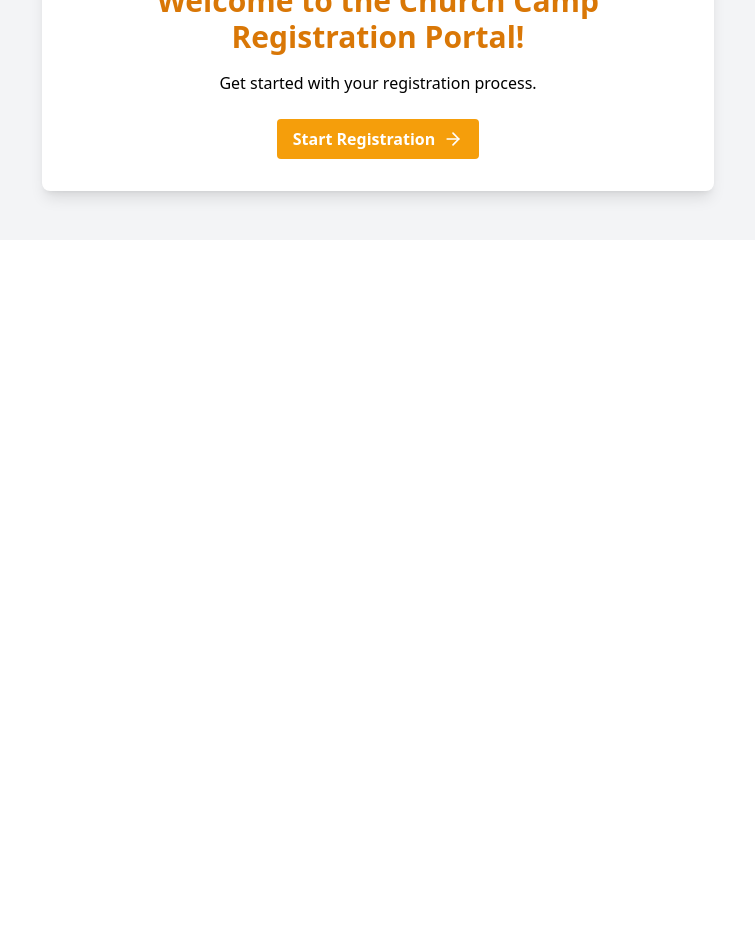
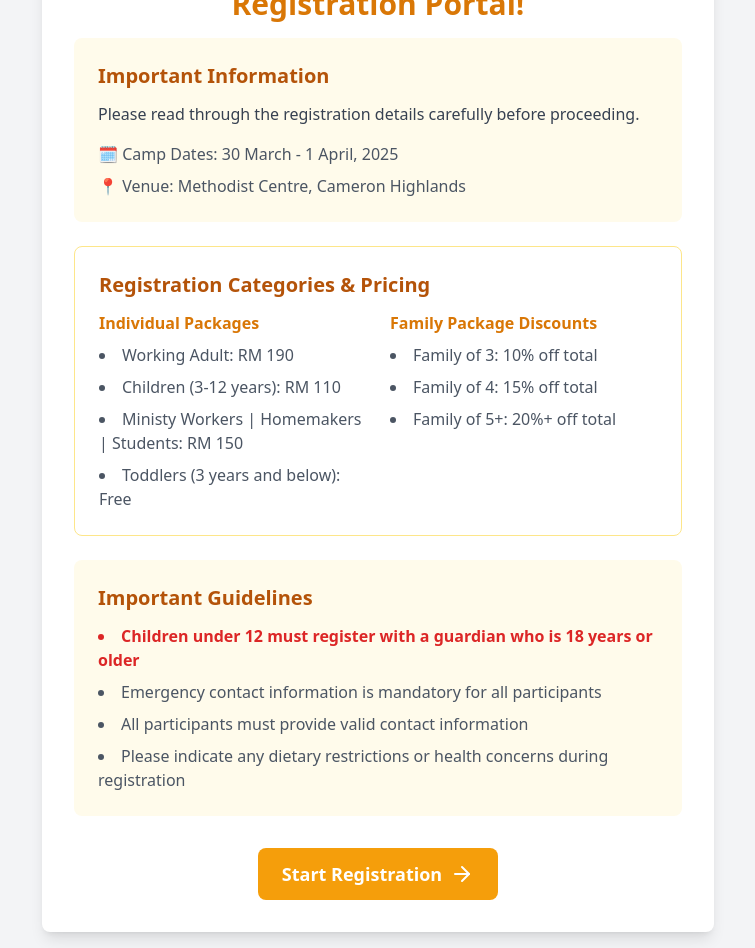
Before and after one commit to William2897/cc-registration-form, a React (Vite) app: page / in a window 1280 px wide. Shown: the part 560-1508 px from the top of the page, without its empty margins (262-1017 px from the left). Before the commit the page ends 800 px from the top, so only its background shows below. Built offline with nearby package versions, Linux system fonts and the light colour scheme.

Commit message:
Add emergency contact name field and validation in PersonalInfo component; enhance WelcomeScreen with registration details and guidelines

```diff
--- a/src/components/PersonalInfo.tsx
+++ b/src/components/PersonalInfo.tsx
@@ -19,6 +19,7 @@ const PersonalInfo: React.FC<PersonalInfoProps> = ({ formData, updateFormData, o
     maritalStatus: '',
     phoneNumber: '',
     emergencyContact: '',
+    emergencyContactName: '', // Add this line
     isGuardian: false,
     guardianName: '',
     guardianPhoneNumber: '',
@@ -39,6 +40,7 @@ const PersonalInfo: React.FC<PersonalInfoProps> = ({ formData, updateFormData, o
         maritalStatus: formData.maritalStatus || '',
         phoneNumber: formData.phoneNumber || '',
         emergencyContact: formData.emergencyContact || '',
+        emergencyContactName: formData.emergencyContactName || '', // Add this line
         guardianName: formData.guardianName || '',
         guardianPhoneNumber: formData.guardianPhoneNumber || '',
         guardianRelationship: formData.guardianRelationship || '',
@@ -98,6 +100,13 @@ const PersonalInfo: React.FC<PersonalInfoProps> = ({ formData, updateFormData, o
     // Validate Emergency Contact (Now Mandatory for All)
     if (!personalInfo.emergencyContact || personalInfo.emergencyContact.replace(/\D/g, '').length < 10) {
       newErrors.emergencyContact = 'Valid emergency contact is required';
+    }
+
+    // Validate Emergency Contact Name
+    if (!personalInfo.emergencyContactName.trim()) {
+      newErrors.emergencyContactName = 'Emergency contact name is required';
+    } else if (!/^[a-zA-Z\s]+$/.test(personalInfo.emergencyContactName)) {
+      newErrors.emergencyContactName = 'Emergency contact name must contain only alphabetic characters';
     }
 
     if (age < 12) {
@@ -278,9 +287,24 @@ const PersonalInfo: React.FC<PersonalInfoProps> = ({ formData, updateFormData, o
         {errors.emergencyContact && <p className="text-red-500 text-sm">{errors.emergencyContact}</p>}
       </div>
 
+      {/* Add this block after the emergency contact phone input */}
+      <div>
+        <label htmlFor="emergencyContactName" className="block mb-1">Emergency Contact Name</label>
+        <input
+          type="text"
+          id="emergencyContactName"
+          name="emergencyContactName"
+          value={personalInfo.emergencyContactName}
+          onChange={handleChange}
+          className="w-full p-2 border rounded"
+          required
+        />
+        {errors.emergencyContactName && <p className="text-red-500 text-sm">{errors.emergencyContactName}</p>}
+      </div>
+
       {age !== null && age < 12 && (
         <div className="bg-amber-50 p-4 rounded-lg space-y-4">
-          <h3 className="font-semibold">Parent/Guardian Information</h3>
+          <h3 className="font-semibold">Guardian Information</h3>
           <p className="text-sm text-gray-600">
             Required for participants under 12 years old
           </p>
--- a/src/components/WelcomeScreen.tsx
+++ b/src/components/WelcomeScreen.tsx
@@ -11,7 +11,7 @@ interface WelcomeScreenProps {
 
 const WelcomeScreen: React.FC<WelcomeScreenProps> = ({ onStart }) => {
   return (
-    <div className="text-center">
+    <div className="max-w-4xl mx-auto text-center">
       <img
         src={CC640x360}
         srcSet={`${CC640x360} 640w, ${CC1280x720} 1280w, ${CC1920x1080} 1920w`}
@@ -22,13 +22,64 @@ const WelcomeScreen: React.FC<WelcomeScreenProps> = ({ onStart }) => {
       <h1 className="text-3xl font-bold mb-4 text-amber-600">
         Welcome to the Church Camp Registration Portal!
       </h1>
-      <p className="mb-6">Get started with your registration process.</p>
+
+      <div className="text-left mb-8 space-y-6">
+        <section className="bg-amber-50 p-6 rounded-lg">
+          <h2 className="text-xl font-semibold mb-3 text-amber-700">Important Information</h2>
+          <p className="text-gray-700 mb-4">
+            Please read through the registration details carefully before proceeding.
+          </p>
+
+          <div className="space-y-2 text-gray-600">
+            <p>🗓️ Camp Dates: 30 March - 1 April, 2025</p>
+            <p>📍 Venue: Methodist Centre, Cameron Highlands</p>
+          </div>
+        </section>
+
+        <section className="bg-white p-6 rounded-lg border border-amber-200">
+          <h2 className="text-xl font-semibold mb-3 text-amber-700">Registration Categories & Pricing</h2>
+
+          <div className="grid md:grid-cols-2 gap-6">
+            <div>
+              <h3 className="font-semibold text-amber-600">Individual Packages</h3>
+              <ul className="list-disc list-inside space-y-2 mt-2 text-gray-600">
+                <li>Working Adult: RM 190</li>
+                <li>Children (3-12 years): RM 110</li>
+                <li>Ministy Workers | Homemakers | Students: RM 150</li>
+                <li>Toddlers (3 years and below): Free</li>
+              </ul>
+            </div>
+
+            <div>
+              <h3 className="font-semibold text-amber-600">Family Package Discounts</h3>
+              <ul className="list-disc list-inside space-y-2 mt-2 text-gray-600">
+                <li>Family of 3: 10% off total</li>
+                <li>Family of 4: 15% off total</li>
+                <li>Family of 5+: 20%+ off total</li>
+              </ul>
+            </div>
+          </div>
+        </section>
+
+        <section className="bg-amber-50 p-6 rounded-lg">
+          <h2 className="text-xl font-semibold mb-3 text-amber-700">Important Guidelines</h2>
+          <ul className="list-disc list-inside space-y-2 text-gray-600">
+            <li className="text-red-600 font-semibold">
+              Children under 12 must register with a guardian who is 18 years or older
+            </li>
+            <li>Emergency contact information is mandatory for all participants</li>
+            <li>All participants must provide valid contact information</li>
+            <li>Please indicate any dietary restrictions or health concerns during registration</li>
+          </ul>
+        </section>
+      </div>
+
       <button
         onClick={onStart}
-        className="bg-amber-500 hover:bg-amber-600 text-white font-bold py-2 px-4 rounded inline-flex items-center"
+        className="bg-amber-500 hover:bg-amber-600 text-white font-bold py-3 px-6 rounded-lg inline-flex items-center text-lg"
       >
         Start Registration
-        <ArrowRight className="ml-2" size={20} />
+        <ArrowRight className="ml-2" size={24} />
       </button>
     </div>
   );
```
